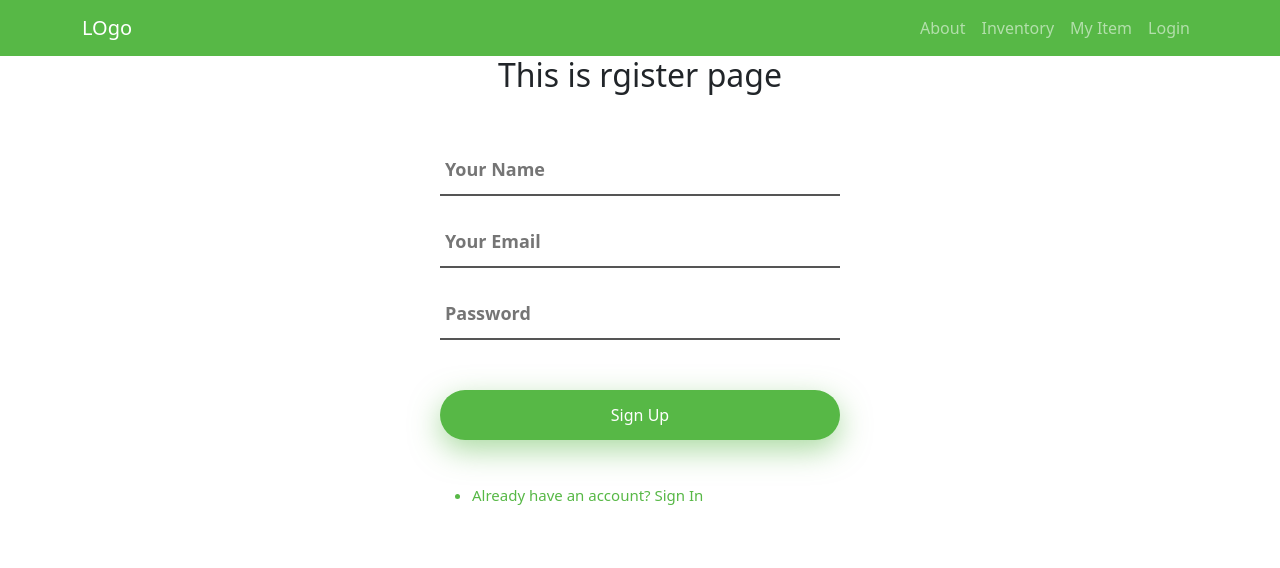
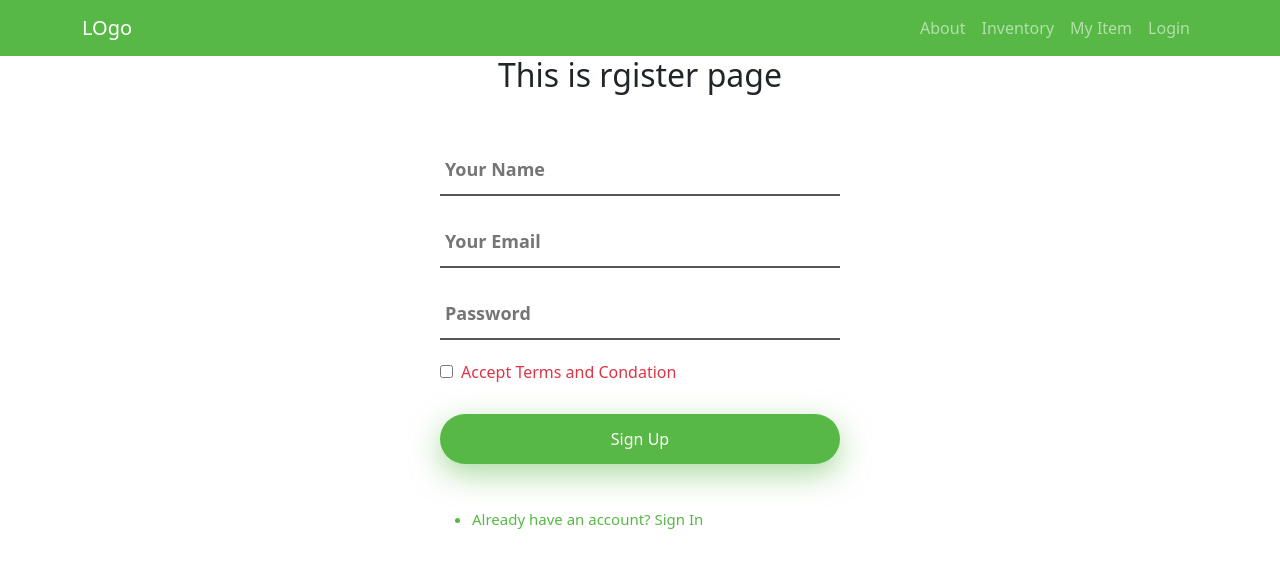
Before and after one commit to Asaduzzaman14/tools-menufacture-house-front-end, a React (Create React App) app: page /register in a window 1280 px wide. Shown: the top 568 px of the page. Built offline with nearby package versions, Linux system fonts and the light colour scheme; no server answers.

Commit message:
user login and register

```diff
--- a/src/App.js
+++ b/src/App.js
@@ -7,7 +7,11 @@ import Login from './Component/SignInSignOut/Login/Login';
 import Register from './Component/SignInSignOut/Register/Register';
 import MyItem from './Component/Pages/MyItem/MyItem';
 import Home from './Component/Pages/Home/Home';
+
+
 function App() {
+
+
   return (
     <div className="App">
       <Header></Header>
--- a/src/Component/Pages/Card/Card.js
+++ b/src/Component/Pages/Card/Card.js
@@ -3,7 +3,6 @@ import './Card.css'
 
 
 const Card = ({ item }) => {
-    console.log(item);
     return (
         <div>
             <div className='card-body'>
@@ -11,7 +10,7 @@ const Card = ({ item }) => {
                 <h3>Name:{item.name}</h3>
                 <p>supplier name:{item.desc}</p>
                 <p>price:{item.desc}</p>
-                <p>quantity:{item.desc}</p>
+                <p>quantity:1</p>
 
                 <button>Update</button>
             </div>
--- a/src/Component/Pages/Header/Header.js
+++ b/src/Component/Pages/Header/Header.js
@@ -1,10 +1,19 @@
 import React from 'react';
 import { Container, Nav, Navbar, NavDropdown } from 'react-bootstrap';
+import { useAuthState, useCreateUserWithEmailAndPassword } from 'react-firebase-hooks/auth';
 import { Link } from 'react-router-dom';
+import auth from '../../../firebase.init';
+import { signOut } from 'firebase/auth';
 import './Header.css'
 
 
 const Header = () => {
+
+    const [user] = useAuthState(auth);
+
+
+
+
 
 
     return (
@@ -19,7 +28,12 @@ const Header = () => {
                             <Nav.Link as={Link} to="/about">About</Nav.Link>
                             <Nav.Link as={Link} to="/Inventory">Inventory</Nav.Link>
                             <Nav.Link as={Link} to="/myitem">My Item</Nav.Link>
-                            <Nav.Link as={Link} to="/login">Login</Nav.Link>
+                            {
+                                user ?
+                                    <button onClick={() => signOut(auth)}  >Log Out</button>
+                                    :
+                                    <Nav.Link as={Link} to="/login">Login</Nav.Link>
+                            }
 
                         </Nav>
                     </Navbar.Collapse>
--- a/src/Component/SignInSignOut/Login/Login.js
+++ b/src/Component/SignInSignOut/Login/Login.js
@@ -1,13 +1,34 @@
 import React from 'react';
+import { useCreateUserWithEmailAndPassword } from 'react-firebase-hooks/auth';
 import { useNavigate } from 'react-router-dom';
+import auth from '../../../firebase.init';
 import './Login.css'
 
 const Login = () => {
 
     const navigate = useNavigate()
+    const [createUserWithEmailAndPassword, loading, error,] = useCreateUserWithEmailAndPassword(auth);
+
+    let hookErrors;
+    if (error) {
+
+        hookErrors = <div>
+            <p>Error: {error?.message} </p>
+        </div>
+    }
+
+    const handelLoginForm = (event) => {
+        event.preventDefault()
+        const email = event.target.email.value
+        const password = event.target.password.value
+        createUserWithEmailAndPassword(email, password)
+    }
 
 
-    const regiater = () => {
+
+
+
+    const handelNavigate = () => {
         navigate('/register')
     }
 
@@ -15,18 +36,18 @@ const Login = () => {
     return (
         <div>
             <h2 className='title'>Welcome</h2>
-            <form className='form'>
-                <input className='input-fild' type="text" placeholder='User Email' />
-                <input className='input-fild' type="password" placeholder='Password' />
+            <form className='form' onSubmit={handelLoginForm}>
+                <input className='input-fild' name='email' type="text" placeholder='User Email' />
+                <input className='input-fild' name='password' type="password" placeholder='Password' />
+
+                <p className='text-danger'>{hookErrors}</p>
+
                 <input className='submit-btn' type="submit" value='LOG IN' />
-
                 <ul className='form-link'>
                     <li>Forget Password</li>
-                    <li>Don't have acount?<span onClick={regiater}> Sign up</span> </li>
+                    <li>Don't have acount?<span onClick={handelNavigate}> Sign up</span> </li>
                 </ul>
             </form>
-
-
 
         </div>
     );
--- a/src/Component/SignInSignOut/Register/Register.js
+++ b/src/Component/SignInSignOut/Register/Register.js
@@ -1,23 +1,56 @@
-import React from 'react';
+import React, { useState } from 'react';
 import { useNavigate } from 'react-router-dom';
+import auth from '../../../firebase.init';
+import { useCreateUserWithEmailAndPassword, useUpdateProfile } from 'react-firebase-hooks/auth';
 
 const Register = () => {
     const navigate = useNavigate()
 
+    const [agree, setAgree] = useState(false)
+    const [createUserWithEmailAndPassword, user, loading, error,] = useCreateUserWithEmailAndPassword(auth, { sendEmailVerification: true }); const [updateProfile] = useUpdateProfile(auth);
+
+
     const navigate2 = () => {
         navigate('/login')
     }
+    if (user) {
+        console.log(user, 'hello');
+    }
+
+    const handelFormSubmit = async (event) => {
+        event.preventDefault()
+        const name = event.target.name.value;
+        const email = event.target.email.value;
+        const password = event.target.password.value;
+
+        await createUserWithEmailAndPassword(email, password)
+        await updateProfile({ displayName: name });
+        navigate('/')
+    }
+
+
+
+
+
 
     return (
         <div>
             <h2>This is rgister page</h2>
             <div>
 
-                <form className='form'>
-                    <input className='input-fild' type="text" placeholder='Your Name' />
-                    <input className='input-fild' type="email" placeholder='Your Email' />
-                    <input className='input-fild' type="password" placeholder='Password' />
-                    <input className='submit-btn' type="submit" value='Sign Up' />
+                <form className='form' onSubmit={handelFormSubmit}>
+                    <input className='input-fild' name='name' type="text" placeholder='Your Name' />
+                    <input className='input-fild' name='email' type="email" placeholder='Your Email' required />
+                    <input className='input-fild' name='password' type="password" placeholder='Password' required />
+
+                    <div className='text-start'>
+                        <input onClick={() => setAgree(!agree)} type="checkbox" name='trams' id="trams" />
+                        <label className={`ps-2 ${agree ? '' : 'text-danger'}`} htmlFor="trams">Accept  Terms and Condation</label>
+
+                    </div>
+
+
+                    <input disabled={!agree} className='submit-btn' type="submit" value='Sign Up' />
 
                     <ul className='form-link'>
                         <li>Already have an account?<span onClick={() => navigate2('/login')}> Sign In</span> </li>
--- a/firebase.init.js
+++ b/src/firebase.init.js
@@ -14,6 +14,8 @@ const firebaseConfig = {
     appId: process.env.REACT_APP_appId,
 };
 
+
+
 // Initialize Firebase
 const app = initializeApp(firebaseConfig);
 
```
Also changed, not shown: src/Component/SignInSignOut/PrivateRoute/PrivateRoute.js (added).
